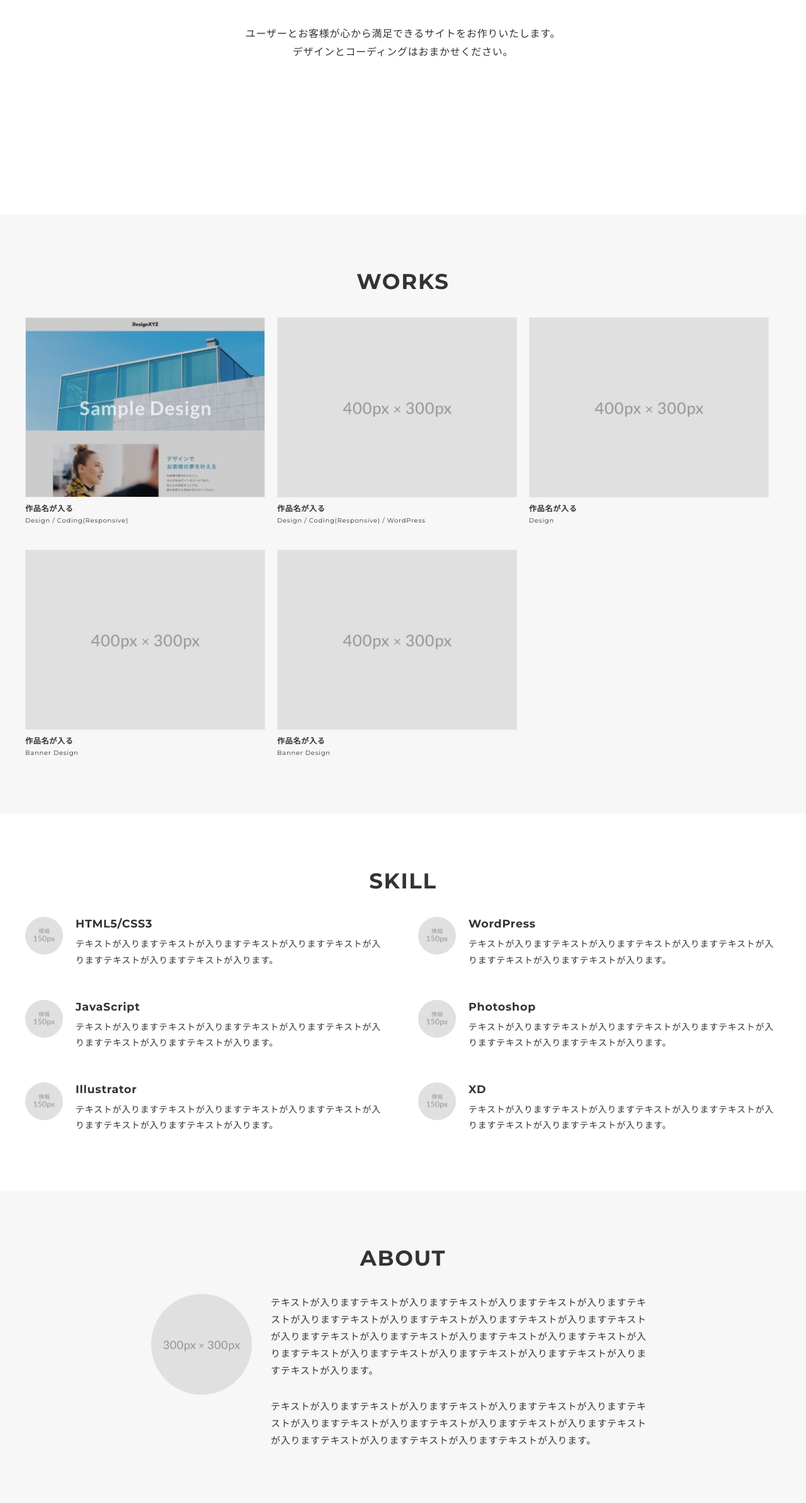
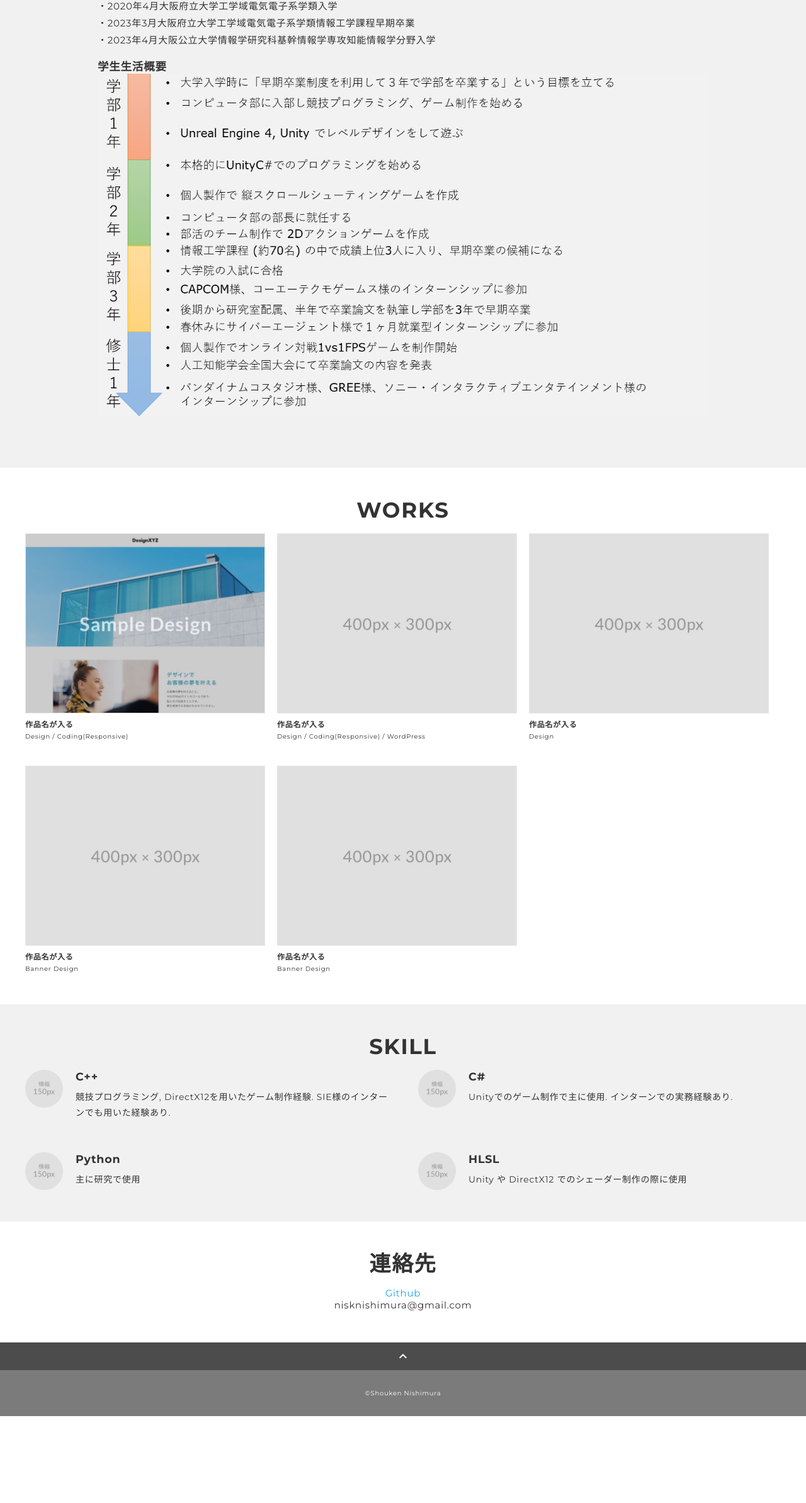
Before and after one commit to Nisk36/Portfolio, a plain HTML site: page index.html in a window 1280 px wide. Shown: the part 413-2800 px from the top of the page at 63% size. After the commit the page ends 2662 px from the top, so only its background shows below. Drawn offline with nearby package versions, Linux system fonts and the light colour scheme.

Commit message:
feature: 自己紹介と連絡先とskill少々

```diff
--- a/css/style.css
+++ b/css/style.css
@@ -4,6 +4,7 @@ body {
   letter-spacing: .05em;
   color: #333;
 }
+
 
 a {
   transition: opacity .3s;
@@ -36,11 +37,11 @@ img {
 }
 
 .section {
-  padding: 90px 0;
+  padding: 50px 0;
 }
 
 .section:nth-of-type(odd) {
-  background-color: #f7f7f7;
+  background-color: #f1f1f1;
 }
 
 .container {
@@ -56,7 +57,7 @@ img {
   font-size: 34px;
   font-weight: bold;
   line-height: 1;
-  margin-bottom: 40px;
+  margin-bottom: 20px;
   text-align: center;
   letter-spacing: .05em;
   color: #333;
@@ -143,7 +144,7 @@ img {
   display: flex;
   align-items: center;
   justify-content: center;
-  height: 85vh;
+  height: 40vh;
   text-align: center;
 }
 
@@ -252,18 +253,24 @@ img {
 ---------------------------------*/
 .profile {
   display: flex;
-  flex-wrap: wrap;
-  max-width: 800px;
+  flex-direction: column; /* Stack elements vertically */
+  align-items: center; /* Center align elements horizontally */
+  max-width: 1000px;
   margin: 0 auto;
+  padding: 15px; /* Adjust padding for spacing */
 }
+
 .profile-img {
-  width: 20%;
-  margin-right: 30px;
+  width: 150px;
+  margin: 0 auto; /* Center align horizontally */
   border-radius: 50%;
+  margin-bottom: 15px; /* Add margin for spacing */
 }
+
 .profile-img img {
   border-radius: 50%;
 }
+
 .profile-body {
   flex: 1;
 }
@@ -271,12 +278,8 @@ img {
 .profile-body p {
   font-size: 15px;
   line-height: 1.8;
+  margin-bottom: 15px;
 }
-
-.profile-body p:not(:last-child) {
-  margin-bottom: 30px;
-}
-
 /*--------------------------------
  Contact
 ---------------------------------*/
@@ -285,11 +288,11 @@ img {
 }
 
 .contact-item:not(:last-child) {
-  margin-right: 10px;
+  margin-right: 0px;
 }
 
 .contact-text {
-  margin-top: 10px;
+  margin-top: 0px;
 }
 /*--------------------------------
  ページトップ
@@ -312,13 +315,13 @@ img {
 ---------------------------------*/
 .footer {
   padding: 30px;
-  background-color: #333;
+  background-color: #7b7b7b;
 }
 
 .copyright {
   font-size: 10px;
   text-align: center;
-  color: #797979;
+  color: #ffffff;
 }
 
 /*--------------------------------
@@ -335,7 +338,7 @@ img {
 }
 
 .article-title {
-  margin-bottom: 30px;
+  margin-bottom: 10px;
   text-align: center;
 }
 
--- a/index.html
+++ b/index.html
@@ -9,7 +9,7 @@
   <meta property='og:description' content='TARO YAMADAのポートフォリオサイトです。'>
   <meta property="og:image" content="img/ogp.png">
   <meta name="description" content="TARO YAMADAのポートフォリオサイトです" />
-  <title>TARO YAMADA ポートフォリオ</title>
+  <title>Nishimura's Portfolio</title>
   <link rel="preconnect" href="https://fonts.gstatic.com">
   <link href="https://fonts.googleapis.com/css2?family=Montserrat:wght@400;700&display=swap" rel="stylesheet">
   <link href="https://fonts.googleapis.com/css?family=Material+Icons+Outlined" rel="stylesheet">
@@ -25,14 +25,14 @@
     <!-- header -->
     <header class="header ">
       <div class="container">
-        <h1 class="header-logo">
-          <a href=".">TARO YAMADA</a>
-        </h1>
+        <h2 class="header-logo">
+          <a href=".">NISHIMURA'S PORTFOLIO</a>
+        </h2>
         <nav class="gnav">
           <ul class="gnav-list">
+            <li class="gnav-item"><a href="#about">ABOUT</a></li>
             <li class="gnav-item"><a href="#works">WORKS</a></li>
             <li class="gnav-item"><a href="#skill">SKILL</a></li>
-            <li class="gnav-item"><a href="#about">ABOUT</a></li>
             <li class="gnav-item"><a href="#contact">CONTACT</a></li>
           </ul>
         </nav>
@@ -42,18 +42,31 @@
 
     <main class="content">
 
-      <!-- mv -->
-      <div class="mv">
-        <div class="mv-container">
-          <p class="mv-title">TARO YAMADA</p>
-          <p class="mv-subtitle">PORTFOLIO</p>
-          <p class="mv-text">
-            ユーザーとお客様が心から満足できる<br class="sp-only">サイトをお作りいたします。<br>
-            デザインとコーディングは<br class="sp-only">おまかせください。<br>
-          </p>
+      <!-- about -->
+      <section class="about section" id="about">
+        <div class="container">
+          <h2 class="title">自己紹介</h2>
+          <div class="profile">
+            <p class="profile-img">
+              <img src="img/profile.jpg" alt="">
+            </p>
+            <div class="profile-body">
+              <h3>経歴</h3>
+              <p>
+                ・2020年3月島根県立大田高校理数科卒業<br>
+                ・2020年4月大阪府立大学工学域電気電子系学類入学<br>
+                ・2023年3月大阪府立大学工学域電気電子系学類情報工学課程早期卒業<br>
+                ・2023年4月大阪公立大学情報学研究科基幹情報学専攻知能情報学分野入学<br>
+              </p>
+              <p>
+                <h3>学生生活概要</h3>
+                <img src ="img/gaiyou.png">
+              </p>
+            </div>
+          </div>
         </div>
-      </div>
-      <!-- /mv -->
+      </section>
+      <!-- /about -->
 
       <!-- works -->
       <section class="works section" id="works">
@@ -98,49 +111,33 @@
             <div class="skill-item">
               <p class="skill-img"><img src="img/icon_skill.png" alt=""></p>
               <div class="skill-body">
-                <h3 class="skill-name">HTML5/CSS3</h3>
+                <h3 class="skill-name">C++</h3>
                 <p class="skill-text">
-                  テキストが入りますテキストが入りますテキストが入りますテキストが入りますテキストが入りますテキストが入ります。</p>
+                  競技プログラミング, DirectX12を用いたゲーム制作経験. SIE様のインターンでも用いた経験あり.</p>
               </div>
             </div>
             <div class="skill-item">
               <p class="skill-img"><img src="img/icon_skill.png" alt=""></p>
               <div class="skill-body">
-                <h3 class="skill-name">WordPress</h3>
+                <h3 class="skill-name">C#</h3>
                 <p class="skill-text">
-                  テキストが入りますテキストが入りますテキストが入りますテキストが入りますテキストが入りますテキストが入ります。</p>
+                  Unityでのゲーム制作で主に使用. インターンでの実務経験あり.</p>
               </div>
             </div>
             <div class="skill-item">
               <p class="skill-img"><img src="img/icon_skill.png" alt=""></p>
               <div class="skill-body">
-                <h3 class="skill-name">JavaScript</h3>
+                <h3 class="skill-name">Python</h3>
                 <p class="skill-text">
-                  テキストが入りますテキストが入りますテキストが入りますテキストが入りますテキストが入りますテキストが入ります。</p>
+                  主に研究で使用 </p>
               </div>
             </div>
             <div class="skill-item">
               <p class="skill-img"><img src="img/icon_skill.png" alt=""></p>
               <div class="skill-body">
-                <h3 class="skill-name">Photoshop</h3>
+                <h3 class="skill-name">HLSL</h3>
                 <p class="skill-text">
-                  テキストが入りますテキストが入りますテキストが入りますテキストが入りますテキストが入りますテキストが入ります。</p>
-              </div>
-            </div>
-            <div class="skill-item">
-              <p class="skill-img"><img src="img/icon_skill.png" alt=""></p>
-              <div class="skill-body">
-                <h3 class="skill-name">Illustrator</h3>
-                <p class="skill-text">
-                  テキストが入りますテキストが入りますテキストが入りますテキストが入りますテキストが入りますテキストが入ります。</p>
-              </div>
-            </div>
-            <div class="skill-item">
-              <p class="skill-img"><img src="img/icon_skill.png" alt=""></p>
-              <div class="skill-body">
-                <h3 class="skill-name">XD</h3>
-                <p class="skill-text">
-                  テキストが入りますテキストが入りますテキストが入りますテキストが入りますテキストが入りますテキストが入ります。</p>
+                  Unity や DirectX12 でのシェーダー制作の際に使用</p>
               </div>
             </div>
           </div>
@@ -148,38 +145,13 @@
       </section>
       <!-- /skill -->
 
-      <!-- about -->
-      <section class="about section" id="about">
-        <div class="container">
-          <h2 class="title">ABOUT</h2>
-          <div class="profile">
-            <p class="profile-img">
-              <img src="img/profile.jpg" alt="">
-            </p>
-            <div class="profile-body">
-              <p>
-                テキストが入りますテキストが入りますテキストが入りますテキストが入りますテキストが入りますテキストが入りますテキストが入りますテキストが入りますテキストが入りますテキストが入りますテキストが入りますテキストが入りますテキストが入りますテキストが入りますテキストが入りますテキストが入りますテキストが入りますテキストが入ります。
-              </p>
-              <p>
-                テキストが入りますテキストが入りますテキストが入りますテキストが入りますテキストが入りますテキストが入りますテキストが入りますテキストが入りますテキストが入りますテキストが入りますテキストが入りますテキストが入ります。
-              </p>
-            </div>
-          </div>
-        </div>
-      </section>
-      <!-- /about -->
-
       <!-- contact -->
       <section class="contact section" id="contact">
         <div class="container">
-          <h2 class="title">CONTACT</h2>
-          <p class="lead">
-            お問い合わせは、<br class="sp-only">SNSかメールにてお願いいたします。
-          </p>
+          <h2 class="title">連絡先</h2>
           <div class="contact-list">
-            <a class="contact-item" href="https://twitter.com/" target="_blank" rel="noopener">Twitter</a>
-            <a class="contact-item" href="https://www.instagram.com/" target="_blank" rel="noopener">Instagram</a>
-            <span class="contact-item">xxxxxx@gmail.com</span>
+            <a class="contact-item" href="https://github.com/Nisk36" target="_blank" rel="noopener">Github</a>
+            <p class="contact-item">nisknishimura@gmail.com</p>
           </div>
         </div>
       </section>
@@ -191,7 +163,7 @@
 
     <!-- footer -->
     <footer class="footer">
-      <div class="copyright">&copy;TARO YAMADA</div>
+      <div class="copyright">&copy;Shouken Nishimura</div>
     </footer>
     <!-- /footer -->
 
@@ -200,3 +172,7 @@
   <script type='text/javascript' src="js/script.js"></script>
 </body>
 </html>
+
+<style>
+  @import url('https://fonts.googleapis.com/css2?family=M+PLUS+1p:wght@500;700&display=swap');
+</style>
```
Also changed, not shown: works-template.html (+4 -0 lines), img/gaiyou.png (added).
